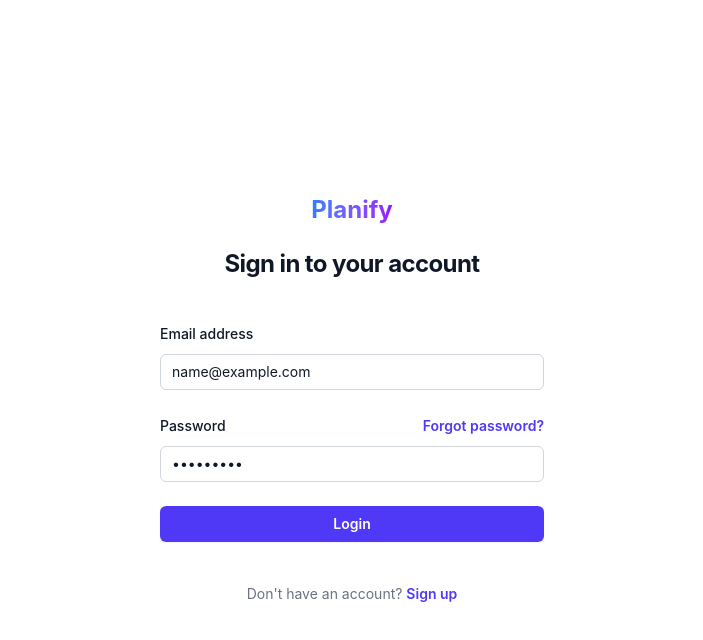
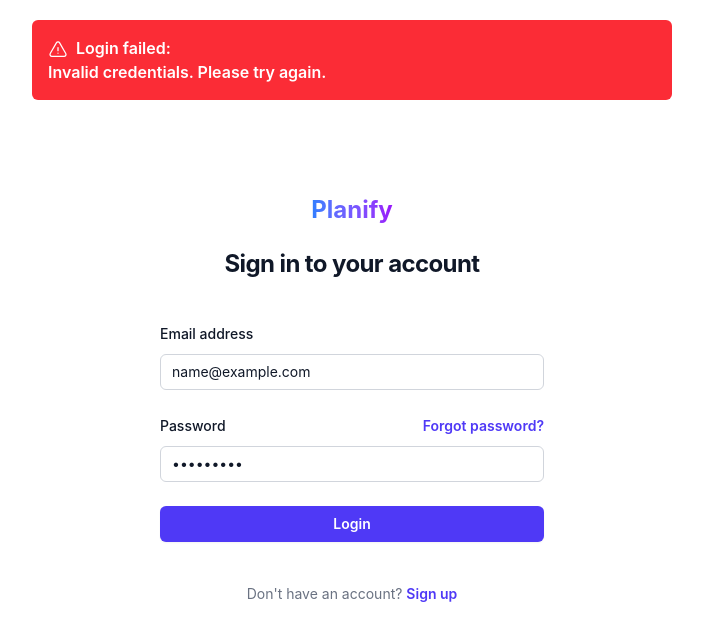
Before and after one commit to Mohammedali03/Planify, a React (Vite) app in the folder Client/: page /login in a window 1280 px wide. Both pictures are taken after typing "name@example.com", "Sample123" into the empty fields and a click on the button "Login". Shown: the top 640 px of the page, without its empty margins (288-991 px from the left). Built offline with nearby package versions, Linux system fonts and the light colour scheme; no server answers.

Commit message:
fixing auth

```diff
--- a/Client/src/components/AuthProvider.jsx
+++ b/Client/src/components/AuthProvider.jsx
@@ -1,5 +1,6 @@
 import React, { createContext, useContext, useState, useEffect } from "react";
 import axios from "axios";
+import { useNavigate } from "react-router-dom";
 
 const AuthContext = createContext();
 
@@ -7,18 +8,30 @@
   const [user, setUser] = useState(null);
   const [token, setToken] = useState(localStorage.getItem("token") || null);
 
+  const navigate = useNavigate();
+
+  // Handlig results messages
+  const [errorMessage, setErrorMessage] = useState("");
+
   const login = async (data) => {
     try {
       const response = await axios.post(
-        "http://localhost:5000/api/login",
+        "http://localhost:8000/api/login",
         data
       );
       const token = response.data.token;
       setToken(token);
+
       localStorage.setItem("token", response.data.token);
       fetchUser(token);
+      navigate("/");
     } catch (error) {
       console.error("Login failed", error);
+
+      setErrorMessage(
+        error.response?.data?.message ||
+          "Invalid credentials. Please try again."
+      );
     }
   };
 
@@ -61,7 +74,7 @@
   }, [token]);
 
   return (
-    <AuthContext.Provider value={{ user, token, login, logout }}>
+    <AuthContext.Provider value={{ user, token, login, logout, errorMessage }}>
       {children}
     </AuthContext.Provider>
   );
--- a/Client/src/components/Login.jsx
+++ b/Client/src/components/Login.jsx
@@ -1,7 +1,8 @@
-import React, { useState } from "react";
+import React, { useEffect, useState } from "react";
 import Logo from "./Logo";
 import { Link } from "react-router-dom";
 import { useAuth } from "./AuthProvider";
+import { ExclamationTriangleIcon } from "@heroicons/react/24/outline";
 
 const validateForm = (formData) => {
   const errors = {};
@@ -9,7 +10,8 @@
   if (!/^[\w.-]+@[a-zA-Z\d.-]+\.[a-zA-Z]{2,}$/.test(formData.email)) {
     errors.email = true;
   }
-  if (formData.password.length < 8) {
+
+  if (formData.password === "") {
     errors.password = true;
   }
 
@@ -17,7 +19,7 @@
 };
 
 const Login = () => {
-  const { login, user } = useAuth();
+  const { login, user, errorMessage } = useAuth();
   const [data, setData] = useState({
     email: "",
     password: "",
@@ -29,6 +31,12 @@
     const { value, name } = e.target;
 
     setData({ ...data, [name]: value });
+
+    if (errors[name]) {
+      const updatedErrors = { ...errors };
+      delete updatedErrors[name];
+      setErrors(updatedErrors);
+    }
   };
 
   const handleSubmit = async (e) => {
@@ -50,13 +58,33 @@
     } finally {
       setLoading(false);
     }
+  };
 
+  useEffect(() => {
     console.log(user);
-  };
+  }, [user]);
 
   return (
     <>
-      <div className="flex min-h-screen flex-1 flex-col justify-center px-6 py-12 lg:px-8">
+      <div className=" relative flex min-h-screen flex-1 flex-col justify-center px-6 py-12 lg:px-8">
+        {errorMessage ? (
+          <div
+            className={`${
+              errorMessage ? "block" : "hidden"
+            } absolute top-5 left-1/2 w-[90%] md:w-[80%] lg:w-[50%] -translate-x-1/2 rounded-md
+         bg-red-500 text-white p-4`}
+          >
+            <div className="relative">
+              <ExclamationTriangleIcon className="h-5 w-5 mr-2 inline-block" />
+              <span className="font-semibold">
+                Login failed: <br />
+                {errorMessage}
+              </span>
+            </div>
+          </div>
+        ) : (
+          ""
+        )}
         <div className="sm:mx-auto sm:w-full sm:max-w-sm flex flex-col items-center">
           <Link to="/">
             <Logo className="cursor-pointer" />
@@ -65,7 +93,6 @@
             Sign in to your account
           </h2>
         </div>
-
         <div className="mt-10 sm:mx-auto sm:w-full sm:max-w-sm">
           <form onSubmit={handleSubmit} className="space-y-6">
             <div>
@@ -81,9 +108,11 @@
                   name="email"
                   type="email"
                   onChange={handleChange}
-                  className="block w-full rounded-md bg-white px-3 py-1.5 text-base text-gray-900 outline-1 -outline-offset-1
-                  outline-gray-300 placeholder:text-gray-400 focus:outline-2 focus:-outline-offset-2
-                  focus:outline-indigo-600 sm:text-sm/6"
+                  className={`${
+                    errors.email ? "outline-red-500" : " outline-gray-300"
+                  } block w-full rounded-md bg-white px-3 py-1.5 text-base text-gray-900 outline-1 -outline-offset-1
+                  placeholder:text-gray-400 focus:outline-2 focus:-outline-offset-2
+                  focus:outline-indigo-600 sm:text-sm/6`}
                 />
               </div>
               {errors.email && (
@@ -100,12 +129,12 @@
                   Password
                 </label>
                 <div className="text-sm">
-                  <a
-                    href="#"
+                  <Link
+                    to="/forgot-password"
                     className="font-semibold text-indigo-600 hover:text-indigo-500"
                   >
                     Forgot password?
-                  </a>
+                  </Link>
                 </div>
               </div>
               <div className="mt-2">
@@ -114,11 +143,16 @@
                   name="password"
                   onChange={handleChange}
                   type="password"
-                  className="block w-full rounded-md bg-white px-3 py-1.5 text-base text-gray-900
+                  className={`${
+                    errors.password ? "outline-red-500" : " outline-gray-300"
+                  } block w-full rounded-md bg-white px-3 py-1.5 text-base text-gray-900
                    outline-1 -outline-offset-1 outline-gray-300 placeholder:text-gray-400 focus:outline-2
-                   focus:-outline-offset-2 focus:outline-indigo-600 sm:text-sm/6"
+                   focus:-outline-offset-2 focus:outline-indigo-600 sm:text-sm/6`}
                 />
               </div>
+              {errors.password && (
+                <div className="error">Password is required</div>
+              )}
             </div>
 
             <div>
```
